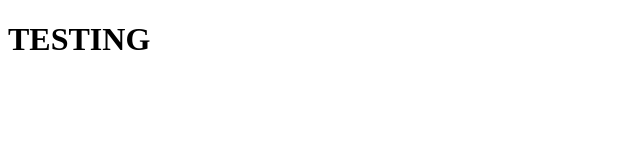
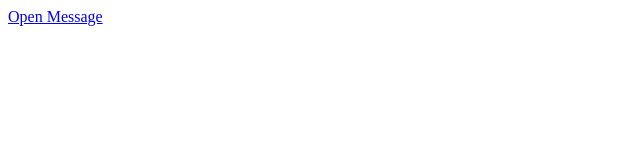
Before and after one commit to Performant-Web/notification-bot, a website: page client/redirect.html in a window 1280 px wide. Shown: the whole page, without its empty margins (0-640 px from the left). Drawn offline with Linux system fonts and the light colour scheme.

Commit message:
redirect url

```diff
--- a/client/redirect.html
+++ b/client/redirect.html
@@ -11,7 +11,8 @@
 </head>
 
 <body>
-    <h1>TESTING</h1>
+    <a href="discord://discord.com/channels/1011637841199112192/1011637841807278084/1015470189120331786">Open
+        Message</a>
 </body>
 
 </html>
```
